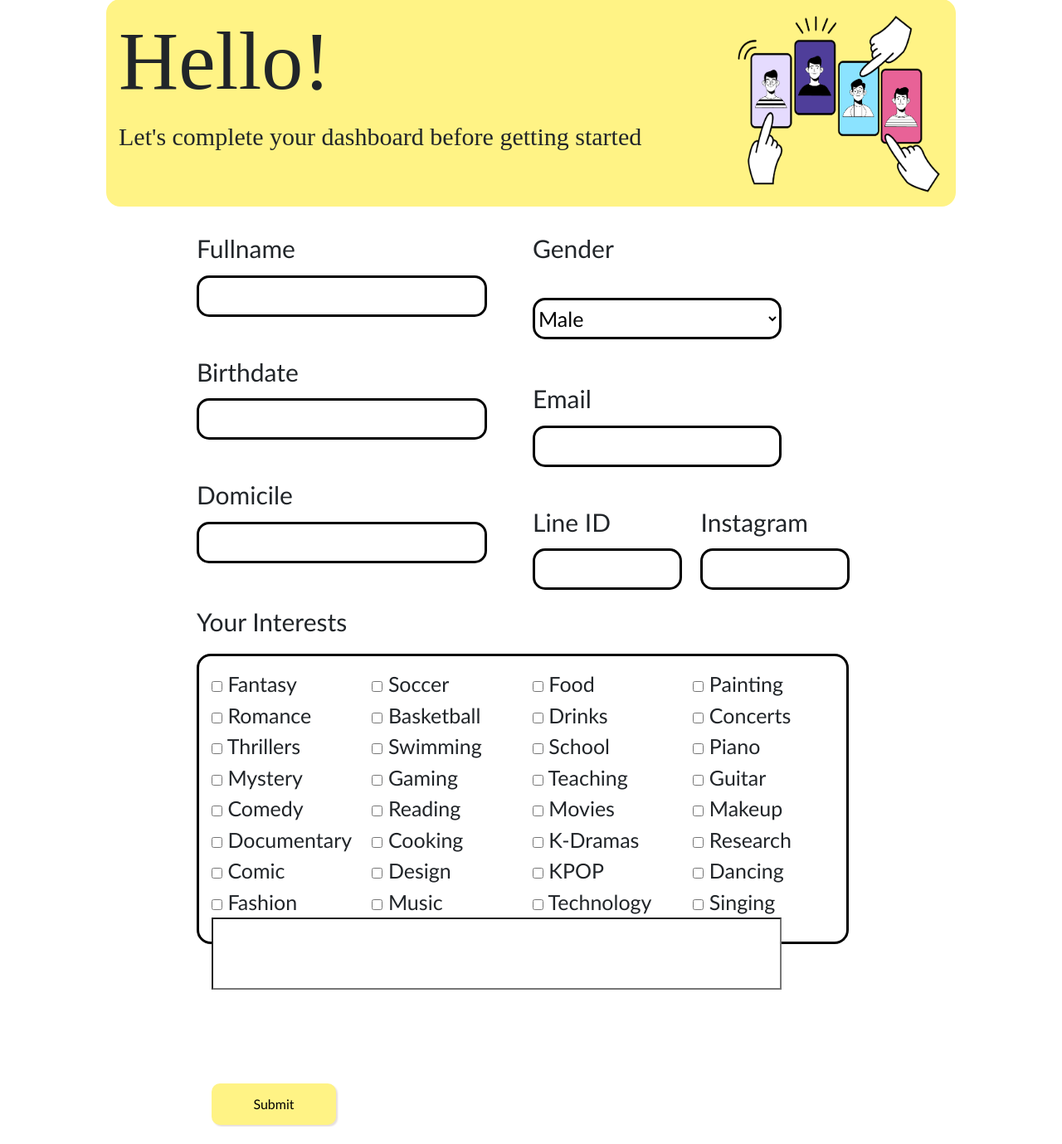
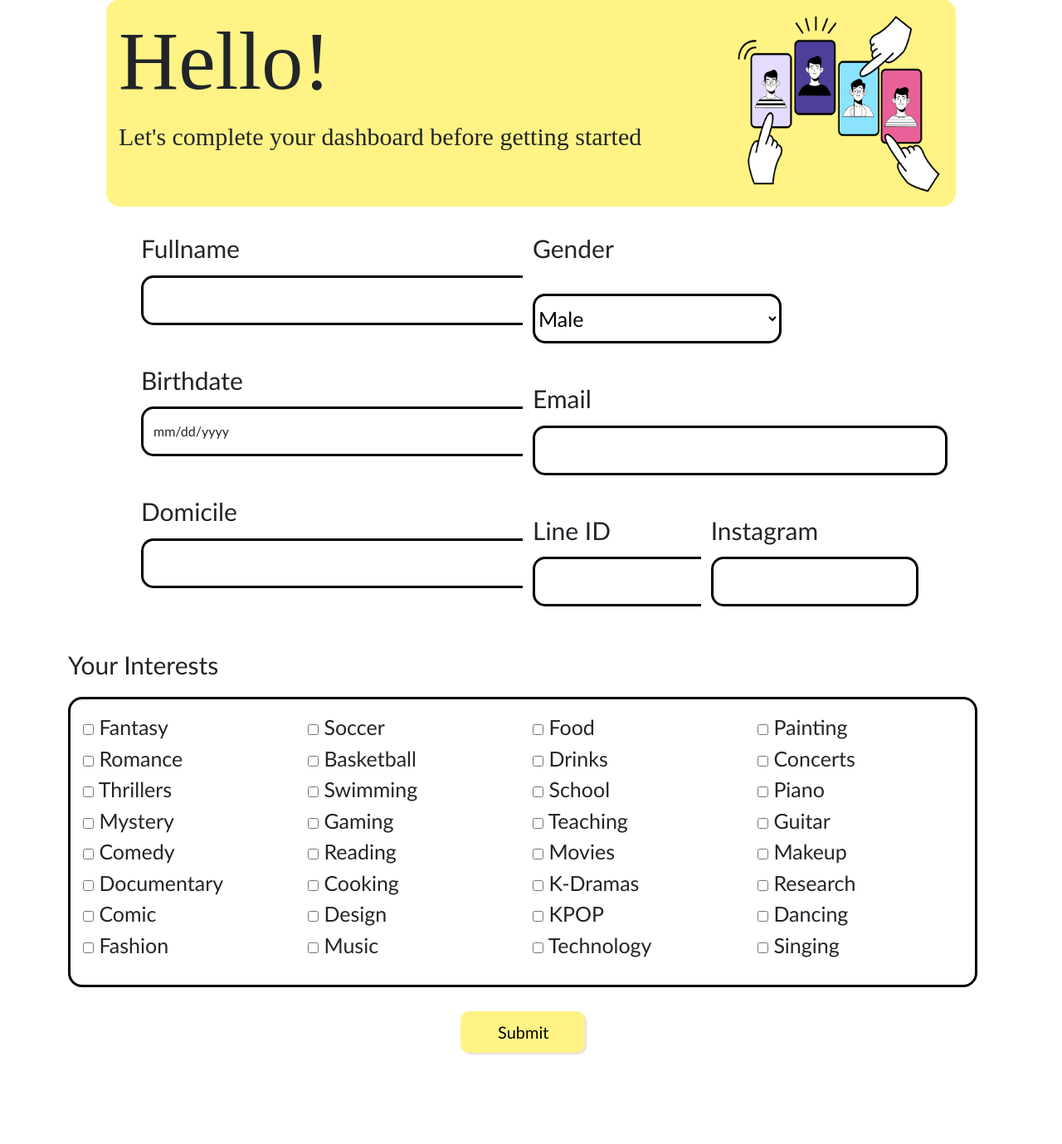
Before and after one commit to aryafchandra/Midterm-Project, a Django app: template templates/profile_form.html in a window 1280 px wide. Shown: the part 107-1486 px from the top of the page at 83% size. Before the commit the page ends 1465 px from the top, so only its background shows below. Run offline with Django 3.2, Linux system fonts and the light colour scheme; the template is opened without the code that fills it, so the values that code supplies are empty.

Commit message:
audi edit profile form html css

```diff
--- a/templates/profile_form.html
+++ b/templates/profile_form.html
@@ -63,7 +63,7 @@
       margin-left: auto;
       margin-right: auto;
       margin-top: 10px;
-      padding: 10px 45px;
+      padding: 30px 45px;
       text-align: center;
       font-size: 16px;
       transition-duration: 0.2s;
@@ -72,7 +72,6 @@
       background-color:#FFF385;
       color: black;
       border: 10px;
-      float: center;
       box-shadow: 2px 2px 2px rgb(230, 222, 222);
     }
 </style>
@@ -89,28 +88,29 @@
   </div>
 </div>
 
-    <div class="container" style="  padding-top: 0;">
+    <div class="container" style="  padding-top: 0; justify-content: left;">
         <div class="mb-6">
           <div class="row">
-            <div class="col-6" >
+            <div class="col-6" style="padding-left: 100px;">
               <form action ="" method="POST"> {% csrf_token %}
                 <div class="mb-3">
                   <label for="exampleInputEmail1" class="form-label">Fullname</label>
-                  <input type="text" class="form-control" id="fname" name="fullname" style="width: 350px; height: 50px; border: 3px solid black; border-radius: 15px;">
+                  <input type="text" class="form-control" id="fname" name="fullname" style="width: 500px; height: 60px; border: 3px solid black; border-radius: 15px;">
                 </div>
                 <div class="mb-3">
                   <label for="exampleInputPassword1" class="form-label">Birthdate</label>
-                  <input type="text" class="form-control" id="DOB" name="DOB" style="width: 350px; height: 50px; border: 3px solid black; border-radius: 15px;">
+                  <input type="date" class="form-control" id="DOB" name="DOB" style="width: 500px; height: 60px; border: 3px solid black; border-radius: 15px;">
                 </div>
                 <div class="mb-3">
                   <label for="exampleInputPassword1" class="form-label">Domicile</label>
-                  <input type="text" class="form-control" id="Domicile" name="domicile" style="width: 350px; height: 50px; border: 3px solid black; border-radius: 15px;">
+                  <input type="text" class="form-control" id="Domicile" name="domicile" style="width: 500px; height: 60px; border: 3px solid black; border-radius: 15px;">
                 </div>
             </div>
-            <div class="col-6" >
+            <br>
+            <div class="col-6" style="padding-right: 250px;">
               <div class="mb-3">
                 <label for="exampleInputEmail1" class="form-label">Gender</label>
-                <select id="cars" name="gender"  style="width: 300px; height: 50px; border: 3px solid black; border-radius: 15px; font-size: 25px;">
+                <select id="cars" name="gender"  style="width: 300px; height: 60px; border: 3px solid black; border-radius: 15px; font-size: 25px;">
                   <option value="volvo">Male</option>
                   <option value="saab">Female</option>
                   <option value="opel">Other</option>
@@ -118,17 +118,17 @@
               </div>
               <div class="mb-3">
                 <label for="exampleInputPassword1" class="form-label">Email</label>
-                <input type="text" class="form-control" id="email" name="email" style="width: 300px; height: 50px; border: 3px solid black; border-radius: 15px;">
+                <input type="text" class="form-control" id="email" name="email" style="width: 500px; height: 60px; border: 3px solid black; border-radius: 15px;">
               </div>
-              <div class="mb-3">
-                <div class="row">
-                  <div class="col-6">
+              <div class="mb-5">
+                <div class="row" >
+                  <div class="col-8">
                     <label for="exampleInputPassword1" class="form-label">Line ID</label>
-                    <input type="text" class="form-control" id="line" name="line" style="width: 180px; height: 50px; border: 3px solid black; border-radius: 15px;">
+                    <input type="text" class="form-control" id="line" name="line" style="width: 250px; height: 60px; border: 3px solid black; border-radius: 15px;">
                   </div>
                   <div class="col-4">
                     <label for="exampleInputPassword1" class="form-label">Instagram</label>
-                    <input type="text" class="form-control" id="ig"  name="instagram" style="width: 180px; height: 50px; border: 3px solid black; border-radius: 15px;">
+                    <input type="text" class="form-control" id="ig"  name="instagram" style="width: 250px; height: 60px; border: 3px solid black; border-radius: 15px;">
                   </div>
                 </div>
               </div>
@@ -180,13 +180,15 @@
               <br><input type="checkbox" value="Singing" class="combine"/> Singing
             </div>
           </div>
-            <input type="text" name="interest" id="interestrslt"/>
-            <br>
-            <br>
-            <button class="button" type ="submit" value="Submit" style="width: 150px; height: 50px; margin-bottom: 0%;">
+          <div>
+            </div>
+            <input type="hidden" name="interest" id="interestrslt"/>
+          </div>
+            <center>
+            <button class="button" type ="submit" value="Submit" style="width: 150px; height: 50px; margin-bottom: 10%; font-size: 20px">
             Submit
               </button>
-
+            </center>
         </form>
 
         </div>
```
